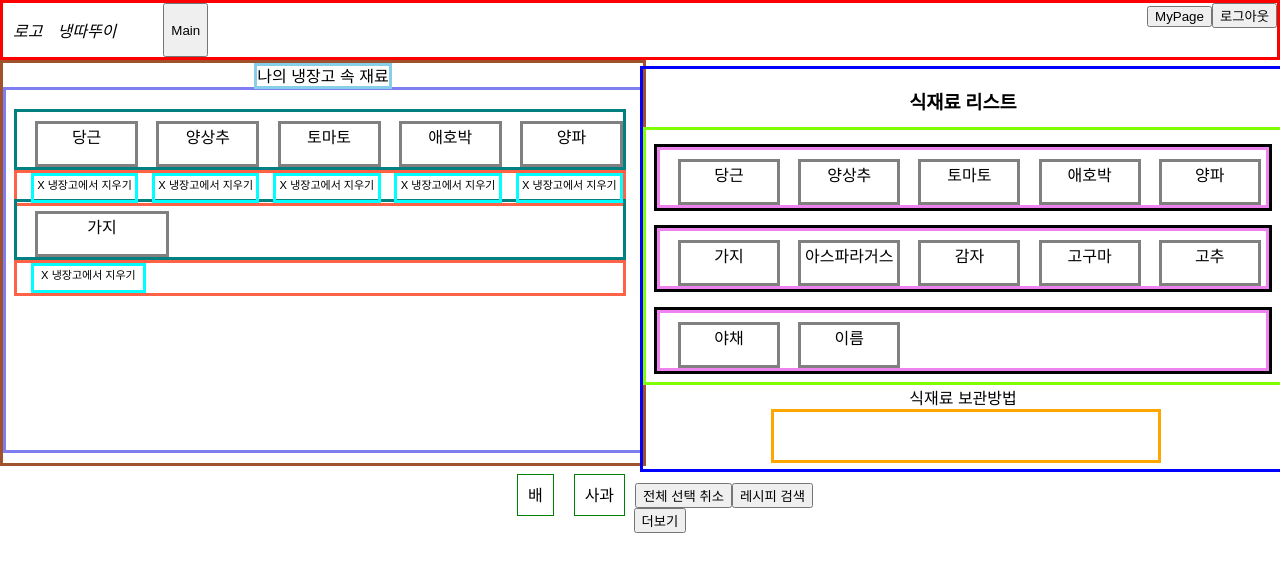
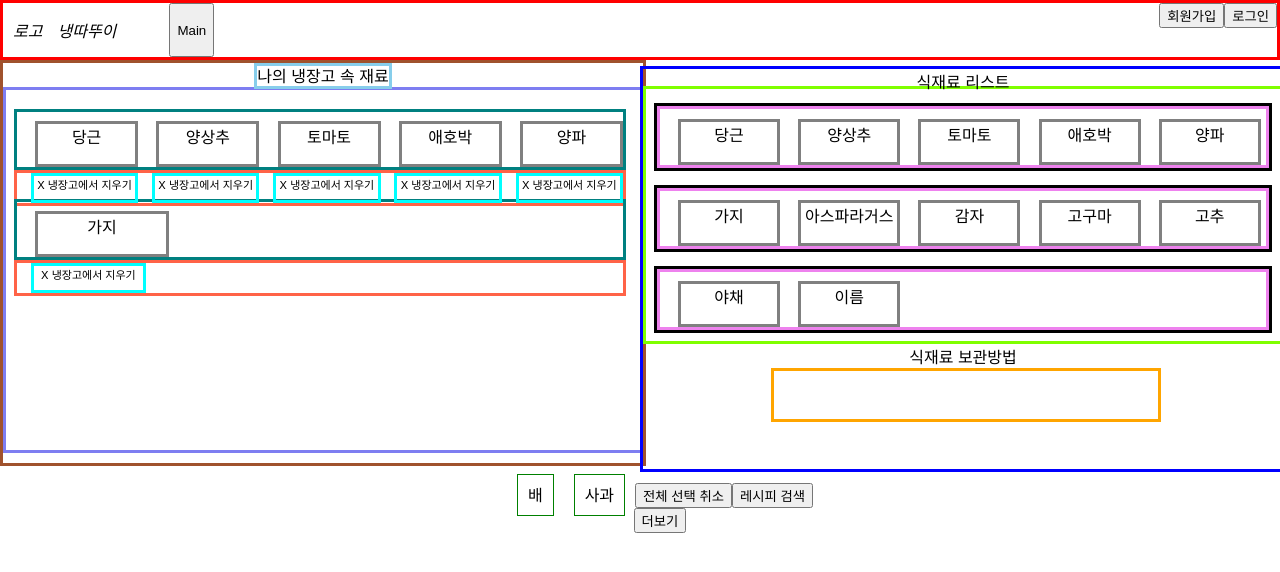
Before and after one commit to codestates/Naengttatouille, a React (Create React App) app in the folder client/: page /main in a window 1280 px wide. Shown: the top 572 px of the page. Built offline with nearby package versions, Linux system fonts and the light colour scheme.

Commit message:
Ingredients.js, Nav.js, Main.css

```diff
--- a/client/src/components/Ingredients.js
+++ b/client/src/components/Ingredients.js
@@ -105,7 +105,6 @@ export default function Ingredients({
 
   //삭제하는 버튼
 
-
   function MouseOver(event) {
     event.target.style.background = 'red'
     // setExContent(explains.kind) 상태변경으로 설명 변경해주기
@@ -116,7 +115,7 @@ export default function Ingredients({
 
   return (
     <div className='ingredient__Container'>
-      <h3 className='ingredient__title'>식재료 리스트</h3>
+      <div className='ingredient__title'>식재료 리스트</div>
       <section className='ingredients__List'>
           {listDivision.map((el) => {
             return <div key={uuidv4()} className='grocery_row'>
--- a/client/src/components/Nav.js
+++ b/client/src/components/Nav.js
@@ -51,7 +51,7 @@ export default function Nav({ isLogin, loginHandler, handleResponseSuccess }) {
       </button>
 
       <div className='btn'>
-        {isLogin ? (
+        {!isLogin ? (
           <button className='goSignup' onClick={goSignup}>
             회원가입
           </button>
@@ -60,7 +60,7 @@ export default function Nav({ isLogin, loginHandler, handleResponseSuccess }) {
             MyPage
           </button>
         )}
-        {isLogin ? (
+        {!isLogin ? (
           <button className='loginBtn' onClick={goLogin}>
             로그인
           </button>
--- a/client/src/pages/Main.css
+++ b/client/src/pages/Main.css
@@ -1,5 +1,5 @@
 #grocery{
-    position: fixed;
+    position: absolute;
     left: 50%;
     top: 8.2%;
 }
```
